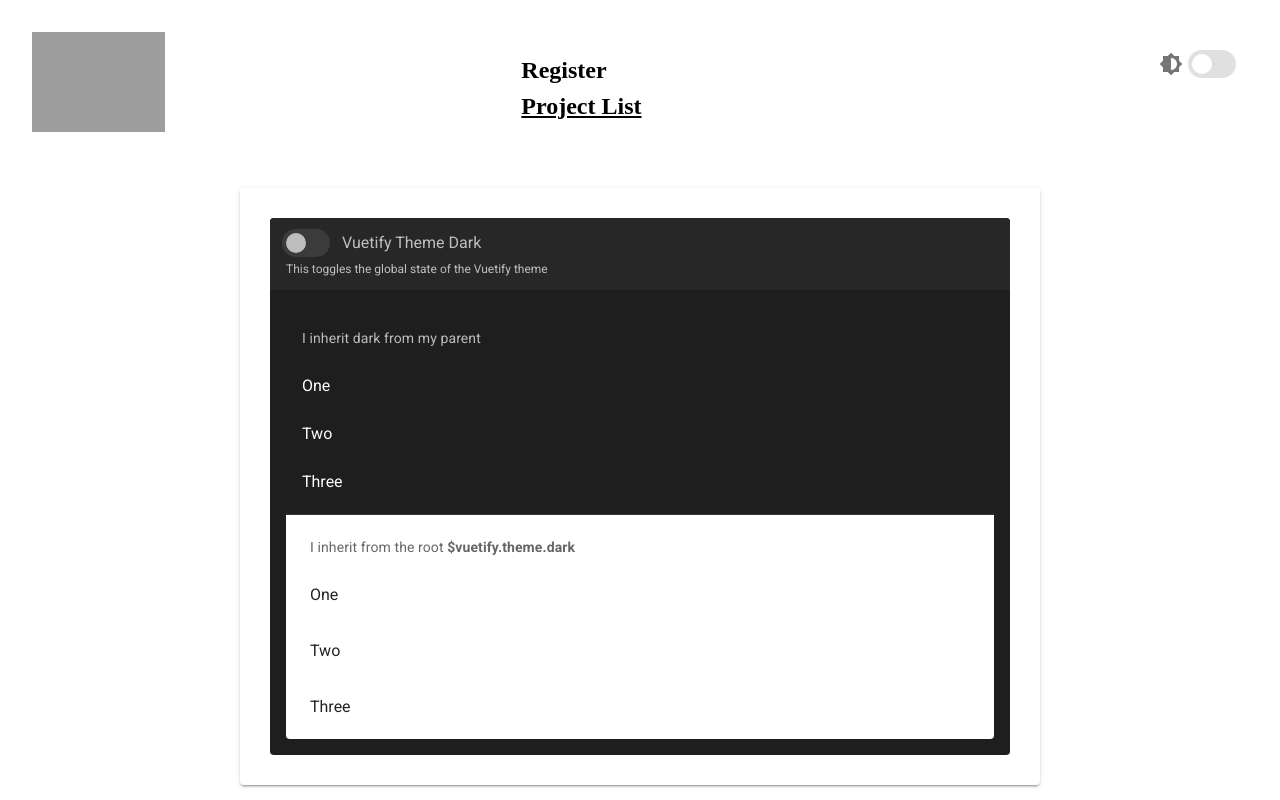
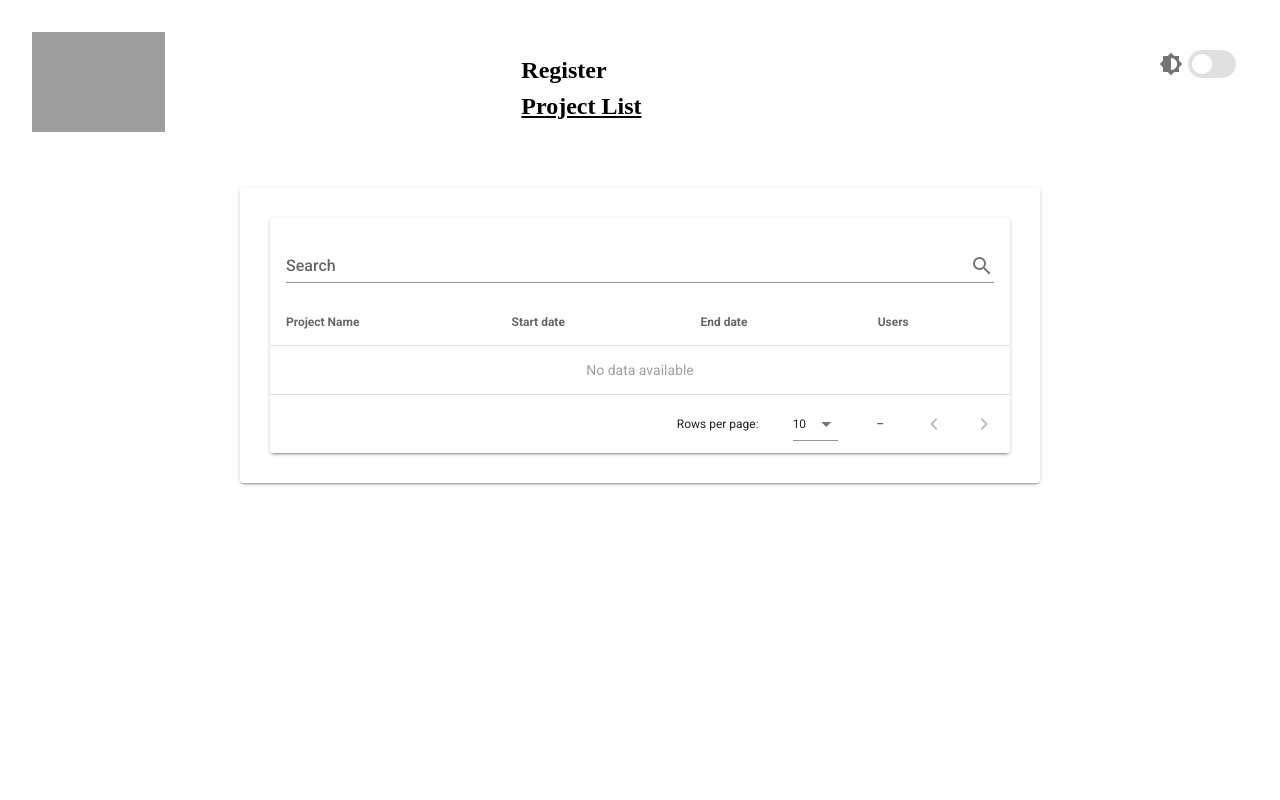
Before and after one commit to vertocode/gitlab-list-io, a Vue app: page /list in a window 1280 px wide. Built offline with nearby package versions, Linux system fonts and the light colour scheme; grey boxes are pictures that could not be loaded.

Commit message:
feat: add dataTable

```diff
--- a/package.json
+++ b/package.json
@@ -16,7 +16,8 @@
     "vue": "^2.6.11",
     "vue-router": "^3.2.0",
     "vuetify": "^2.6.10",
-    "vuex": "^3.4.0"
+    "vuex": "^3.4.0",
+    "vuex-persist": "^3.1.3"
   },
   "devDependencies": {
     "@vue/cli-plugin-babel": "~4.5.15",
--- a/src/components/DateField.vue
+++ b/src/components/DateField.vue
@@ -47,7 +47,7 @@
 <script>
 export default {
   data: () => ({
-    date: (new Date(Date.now() - (new Date()).getTimezoneOffset() * 60000)).toISOString().substr(0, 10),
+    date: '',
     menu: false,
     modal: false,
     menu2: false
--- a/src/store/index.js
+++ b/src/store/index.js
@@ -1,5 +1,10 @@
 import Vue from 'vue'
 import Vuex from 'vuex'
+import VuexPersistence from 'vuex-persist'
+
+const vuexLocal = new VuexPersistence({
+  storage: window.localStorage
+})
 
 Vue.use(Vuex)
 
@@ -14,6 +19,5 @@ export default new Vuex.Store({
   },
   actions: {
   },
-  modules: {
-  }
+  plugins: [vuexLocal.plugin]
 })
--- a/src/views/List.vue
+++ b/src/views/List.vue
@@ -1,62 +1,41 @@
 <template>
-  <v-card dark flat>
-    <v-toolbar flat height="72">
-      <v-switch
-        v-model="$vuetify.theme.dark"
-        hint="This toggles the global state of the Vuetify theme"
-        inset
-        label="Vuetify Theme Dark"
-        persistent-hint
-      ></v-switch>
-    </v-toolbar>
-
-    <v-card-text>
-      <v-list>
-        <v-subheader>I inherit dark from my parent</v-subheader>
-
-        <v-list-item>
-          <v-list-item-title>One</v-list-item-title>
-        </v-list-item>
-
-        <v-list-item>
-          <v-list-item-title>Two</v-list-item-title>
-        </v-list-item>
-
-        <v-list-item>
-          <v-list-item-title>Three</v-list-item-title>
-        </v-list-item>
-      </v-list>
-
-      <v-divider class="mb-y"></v-divider>
-
-      <v-theme-provider root>
-        <v-list rounded="b">
-          <v-subheader>
-            <span>I inherit from the root</span>
-
-            <strong>&nbsp;$vuetify.theme.dark</strong>
-          </v-subheader>
-
-          <v-list-item>
-            <v-list-item-title>One</v-list-item-title>
-          </v-list-item>
-
-          <v-list-item>
-            <v-list-item-title>Two</v-list-item-title>
-          </v-list-item>
-
-          <v-list-item>
-            <v-list-item-title>Three</v-list-item-title>
-          </v-list-item>
-        </v-list>
-      </v-theme-provider>
-    </v-card-text>
+  <v-card>
+    <v-card-title>
+      <v-text-field
+        v-model="search"
+        append-icon="mdi-magnify"
+        label="Search"
+        single-line
+        hide-details
+      ></v-text-field>
+    </v-card-title>
+    <v-data-table
+      :headers="headers"
+      :items="projects"
+      :search="search"
+    ></v-data-table>
   </v-card>
 </template>
 
 <script>
 
 export default {
-  name: 'Home'
+  name: 'List',
+  data () {
+    return {
+      search: '',
+      headers: [
+        {
+          text: 'Project Name',
+          align: 'start',
+          value: 'name'
+        },
+        { text: 'Start date', value: 'initialDate' },
+        { text: 'End date', value: 'endDate' },
+        { text: 'Users', value: 'users' }
+      ],
+      projects: this.$store.state.projects
+    }
+  }
 }
 </script>
--- a/src/views/Register.vue
+++ b/src/views/Register.vue
@@ -92,10 +92,16 @@ export default {
     searchUser (user) {
       this.userDataSourceAPI.searchUser(user)
     },
-    registerProject () {
+    async registerProject () {
       // TODO Implement after, not time now.
       this.loadingRegister = true
-      console.log('Yet not implemented the register, without time for me now.')
+      try {
+        await this.$store.commit('addProject', this.projectInfo)
+        window.location.href = '/list'
+      } catch (error) {
+        throw new Error(error)
+      }
+      this.loadingRegister = false
     }
   }
 }
```
Also changed, not shown: 1 other file (tests, documents, lock files or other folders).
